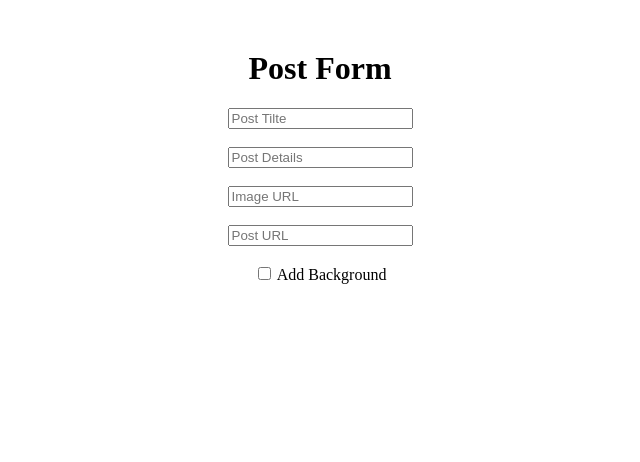
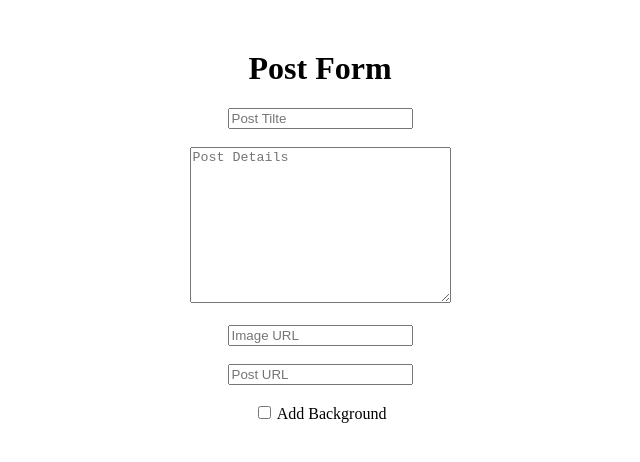
Before and after one commit to vignan37/AngularProjectGohan, an Angular app: page / in a window 1280 px wide. Shown: the top 462 px of the page, without its empty margins (320-960 px from the left). Built offline with nearby package versions, Linux system fonts and the light colour scheme.

Commit message:
Form Task completed

```diff
--- a/src/app/post-form/post-form.component.html
+++ b/src/app/post-form/post-form.component.html
@@ -2,7 +2,7 @@
     <h1>Post Form</h1>
     <input type="text" placeholder="Post Tilte" [(ngModel)] = 'title'>
     <br><br>
-    <input type="text" placeholder="Post Details" [(ngModel)] = 'details' >
+    <textarea cols="30" rows="10" placeholder="Post Details" [(ngModel)] = 'details' > </textarea>
     <br><br>
     <input type="text" placeholder="Image URL" [(ngModel)] = 'imgUrl' >
     <br><br>
```
